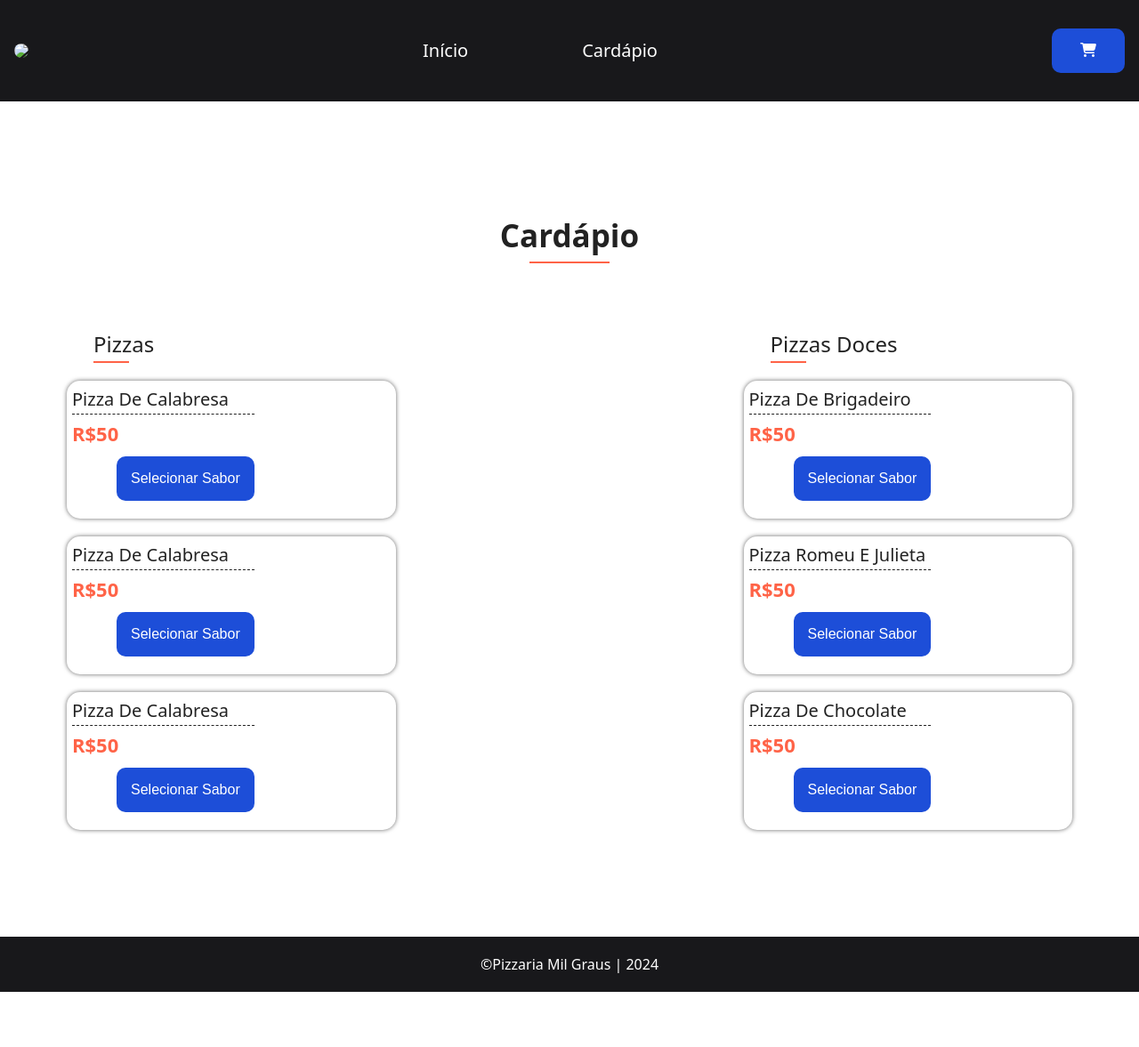
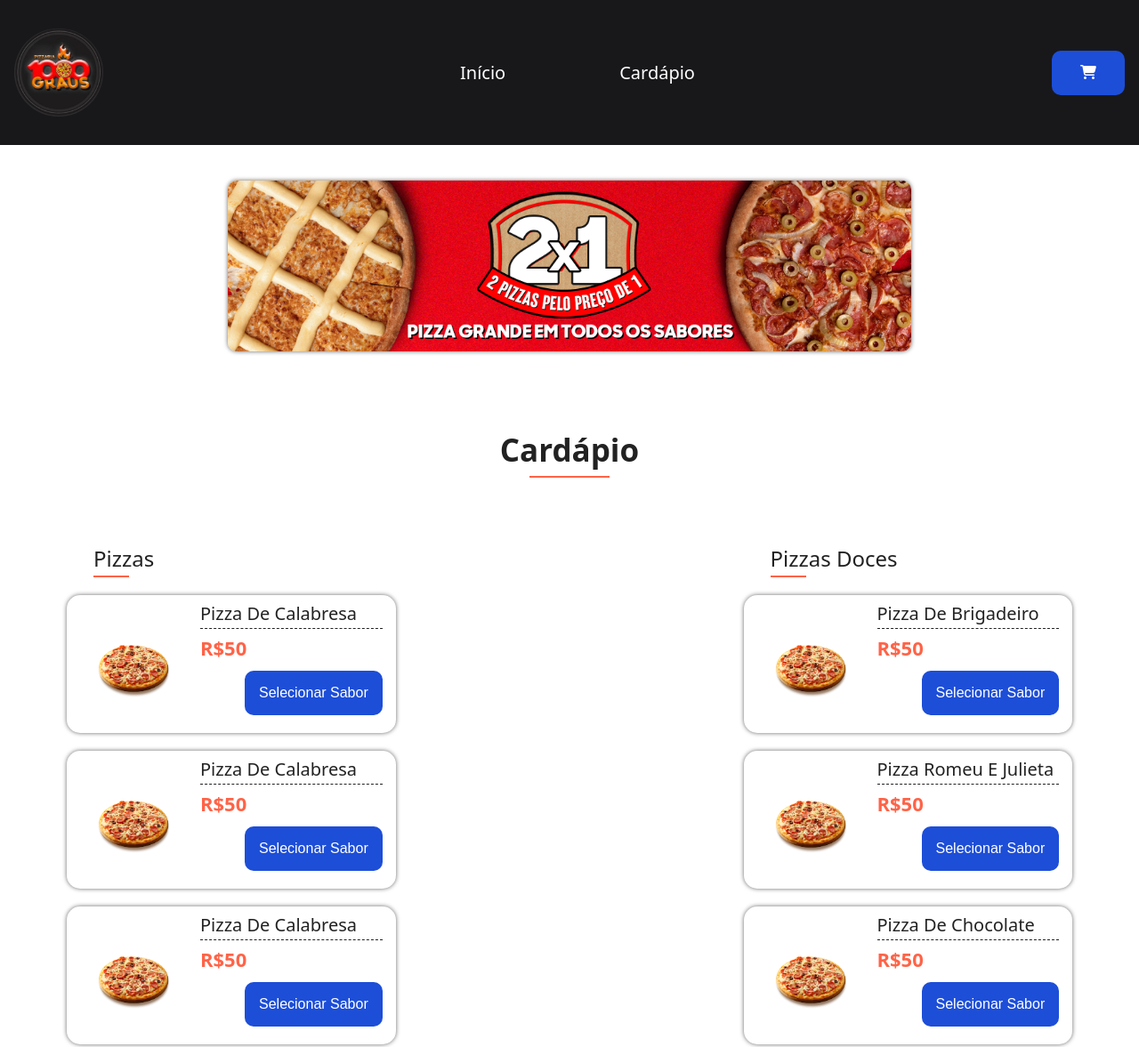
Before and after one commit to rafaellucas30290/PizzariaMilGraus, a plain HTML site: page index.html in a window 1280 px wide. Shown: the top 1177 px of the page at 89% size. Before the commit the page ends 1115 px from the top, so only its background shows below. Drawn offline with Linux system fonts and the light colour scheme.

Commit message:
imagens corrigidas

```diff
--- a/index.html
+++ b/index.html
@@ -13,7 +13,7 @@
         <nav>
             <div class="nav-logo">
                 <a href="#">
-                    <img src="assets/Imagem do WhatsApp de 2024-05-18 à(s) 17.14.12_c861a34e.jpg">
+                    <img src="assets/logo marca.jpg">
                 </a>
             </div>
             <ul class="nav-links">
@@ -25,7 +25,7 @@
         </nav>
     </header>
     <div class="anuncio">
-        <img src="assets/pizza_2x1_grande_4X1_1040x260px_v01.png" alt="">
+        <img src="assets/anuncio.png" alt="">
     </div>
     <div class="main">
         <div class="section-title">
@@ -35,7 +35,7 @@
             <div class="menu-column">
                 <h4>Pizzas</h4>
                 <div class="single-menu">
-                    <img src="assets/Seara-Pizza-Calabresa-Verso.png" alt="">
+                    <img src="assets/pizzaimg3.png" alt="">
                     <div class="menu-content">
                         <h5>Pizza de Calabresa</h5> <h3>R$50</h3>
 
@@ -43,7 +43,7 @@
                     </div>
                 </div>
                 <div class="single-menu">
-                    <img src="assets/Seara-Pizza-Calabresa-Verso.png" alt="">
+                    <img src="assets/pizzaimg3.png" alt="">
                     <div class="menu-content">
                         <h5>Pizza de Calabresa</h5> <h3>R$50</h3>
 
@@ -51,7 +51,7 @@
                     </div>
                 </div>
                 <div class="single-menu">
-                    <img src="assets/Seara-Pizza-Calabresa-Verso.png" alt="">
+                    <img src="assets/pizzaimg3.png" alt="">
                     <div class="menu-content">
                         <h5>Pizza de Calabresa</h5> <h3>R$50</h3>
 
@@ -62,21 +62,21 @@
             <div class="menu-column">
                 <h4>Pizzas Doces</h4>
                 <div class="single-menu">
-                    <img src="assets/Seara-Pizza-Calabresa-Verso.png" alt="">
+                    <img src="assets/pizzaimg3.png" alt="">
                     <div class="menu-content">
                         <h5>Pizza de Brigadeiro</h5> <h3>R$50</h3>
                         <button>Selecionar Sabor</button>
                     </div>
                 </div>
                 <div class="single-menu">
-                    <img src="assets/Seara-Pizza-Calabresa-Verso.png" alt="">
+                    <img src="assets/pizzaimg3.png" alt="">
                     <div class="menu-content">
                         <h5>Pizza Romeu e Julieta</h5> <h3>R$50</h3>
                         <button>Selecionar Sabor</button>
                     </div>
                 </div>
                 <div class="single-menu">
-                <img src="assets/Seara-Pizza-Calabresa-Verso.png" alt="">
+                <img src="assets/pizzaimg3.png" alt="">
                 <div class="menu-content">
                     <h5>Pizza de Chocolate </h5> <h3>R$50</h3>
                     <button>Selecionar Sabor</button>
```
